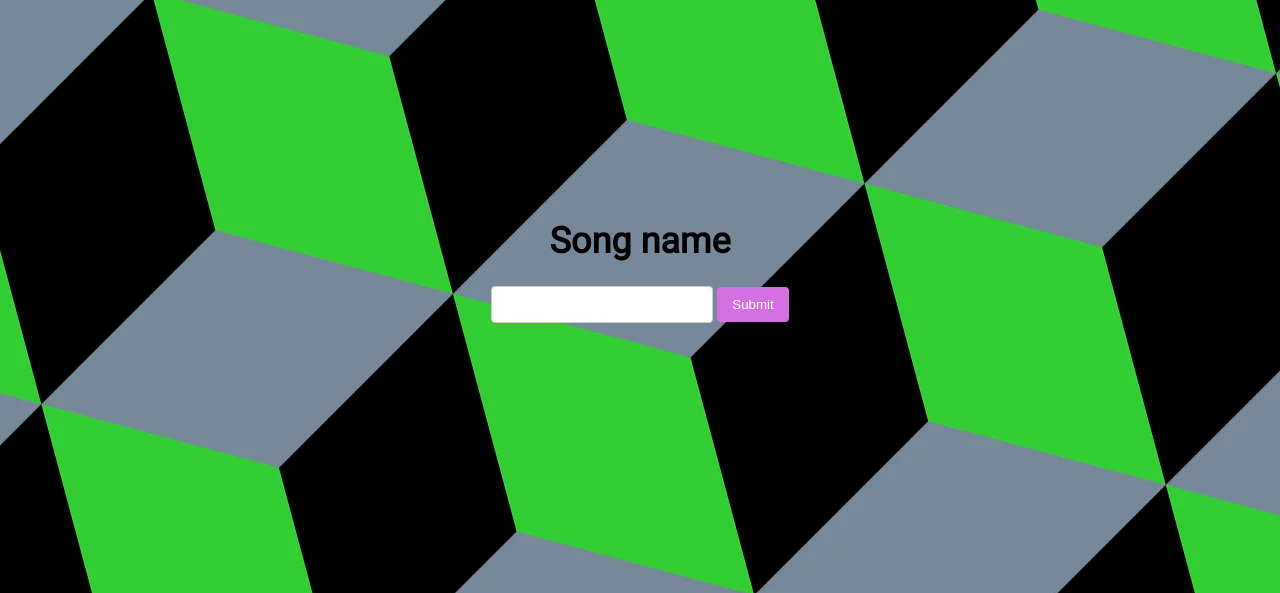
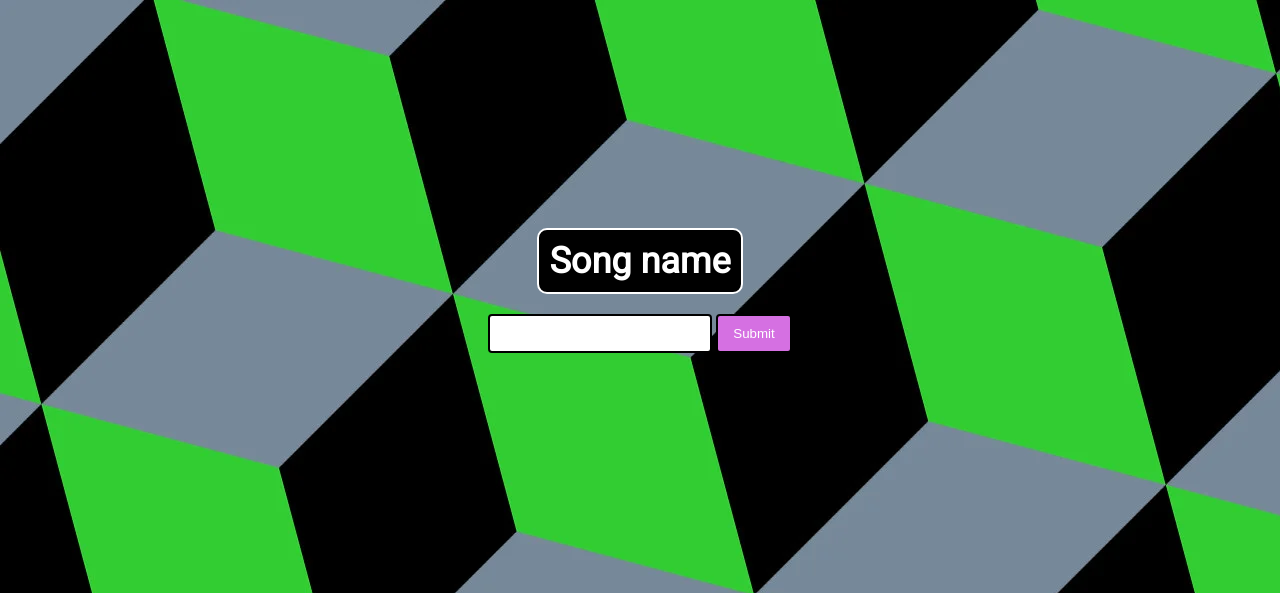
Before and after one commit to Corsionio/SongMoods, a Flask app: page / in a window 1280 px wide. Shown: the top 593 px of the page. Run offline with Flask 3, Linux system fonts and the light colour scheme.

Commit message:
Version 1.0 SpotifyMood
Finished main app which includes the song moods corresponding to colors. (Image background on the main page is likely placeholder)
Next versions will include:
Artist moods
Spotify Users moods *Based on last 3 weeks of listening

```diff
--- a/main.py
+++ b/main.py
@@ -40,10 +40,10 @@ def song():
         song_instrumentalness = values.get_instrumentalness(song)
         song_energy = values.get_energy(song)
         song_danceability = values.get_danceability(song)
+        song_mode = values.get_mode(song)
 
         #######################################
-        #  Temporary solution to RGB Changes  #
-        #    (Finished will be different)     #
+        #             RGB ALGORITHM           #
         #######################################
 
         # SONG VALENCE #
@@ -122,10 +122,14 @@ def song():
             green += song_danceability * 2
             blue += song_danceability
             red += song_danceability / 2
-        print("red after danceability", red)
-        print("green after danceability", green)
-        print("blue after danceability", blue)
 
+        #If the mode confidence is above or below an arbitrary value:
+        if(song_mode == 0 and song_valence <= 0.35):
+            blue += 100 * 1.5
+        if(song_mode == 1 and song_valence >= 0.65):
+            green += 100 * 1.5
+
+        # Keeps RGB between 0 and 255
         if(red <= 0):
             red = 0
         if(green <= 0):
@@ -158,6 +162,5 @@ def song():
 
     return render_template('song.html', song=song_name,  image_url=image_url, red = red, green = green, blue = blue)
 
-
 if __name__ == '__main__':
    app.run(debug=True)
--- a/static/css/styles.css
+++ b/static/css/styles.css
@@ -3,14 +3,14 @@
     background-color: rgb(213, 112, 226);
     color: white;
     padding: 10px 15px;
-    border: none;
+    border: 2px solid black;
     border-radius: 4px;
     cursor: pointer;
 }
 
 #song-input {
     padding: 10px;
-    border: 1px solid #ccc;
+    border: 2px solid black;
     border-radius: 4px;
     width: 200px;
 }
@@ -37,13 +37,21 @@ body {
     background-image: cover;
 }
 
+.centered{
+    text-align: center;
+}
+
 h1 {
-    text-align: center;
+    background-color: black;
     font-family: 'Roboto', sans-serif;
     font-size: 36px;
     margin-top: 220px;
-    font-weight: bold;
-    -webkit-text-stroke: 0.05px rgb(213, 112, 226);
+    color: white;
+    padding: 10px;
+    display: inline-block;
+    margin-bottom: 20px;
+    border-radius: 10px;
+    border: 2px solid white;
 }
 
 
--- a/templates/index.html
+++ b/templates/index.html
@@ -6,11 +6,13 @@
         <link href='http://fonts.googleapis.com/css?family=Roboto' rel='stylesheet' type='text/css'>
         <meta charset="UTF-8">
         <meta name="viewport" content="width=device-width, initial-scale=1.0">
-        <title>Flask Tutorial</title>
+        <title>Spotify Mood</title>
         <style> </style>
     </head>
     <body>
-        <h1>Song name</h1>
+        <div class="centered">
+            <h1>Song name</h1>
+        </div>
         <form action = "/song" method = "post">
             <label for="song"> </label>
             <input type="text" name="song" id="song-input">
--- a/templates/song.html
+++ b/templates/song.html
@@ -10,7 +10,9 @@
         <style> </style>
     </head>
     <body>
-        <h1>{{song}}</h1>
+        <div class = "centered">
+            <h1>{{song}}</h1>
+        </div>
         <div class = "image-box">
             {% if image_url %}
             <img src="{{image_url}}" alt="Spotify Image">
```
Also changed, not shown: static/css/songStyles.css (+14 -12 lines), values.py (+9 -0 lines), artistParcer.py (added), templates/artistPick.html (added), templates/artists.html (added).
